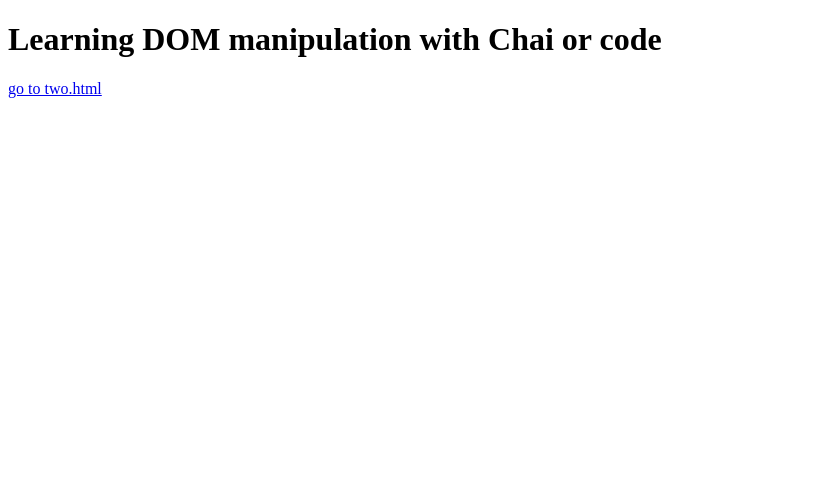
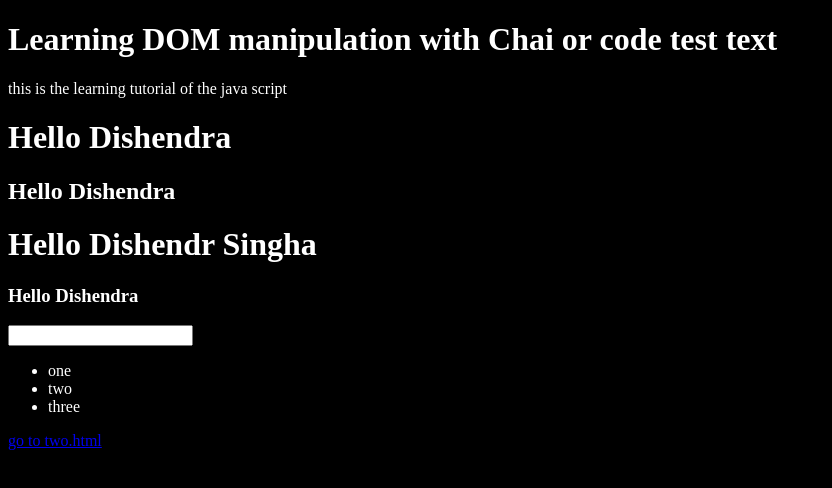
Before and after one commit to DishendraSingh/JavaScriptLearning, a plain HTML site: page Dom/one.html in a window 1280 px wide. Shown: the whole page, without its empty margins (0-832 px from the left). Drawn offline with Linux system fonts and the light colour scheme.

Commit message:
Update one.html

```diff
--- a/Dom/one.html
+++ b/Dom/one.html
@@ -12,11 +12,23 @@
         }
     </style>
 </head>
-<body>
+<body class="bg-black">
     <div>
 
-        <h1 class ="heading" >Learning DOM manipulation with Chai or code</h1>
+         <h1 id="title" class ="heading" >Learning DOM manipulation with Chai or code <span> test text</span></h1>
+        <p> this is the learning tutorial of the java script</p>
+        <h1>Hello Dishendra</h1>
+        <h2>Hello Dishendra</h2>
+        <h1>Hello Dishendr Singha</h1>
+        <h3>Hello Dishendra</h3>
+        <input type="password" id="password" class="password"/>
+        <ul>
+            <li>one</li>
+             <li>two</li>
+              <li>three</li>
+        </ul>
         <a href="two.html">go to two.html</a>
+    </div>
     </div>
 </body>
 </html>
```
